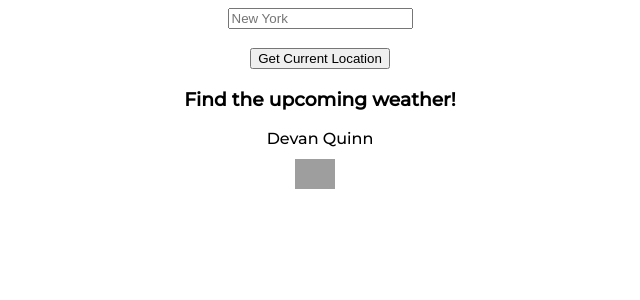
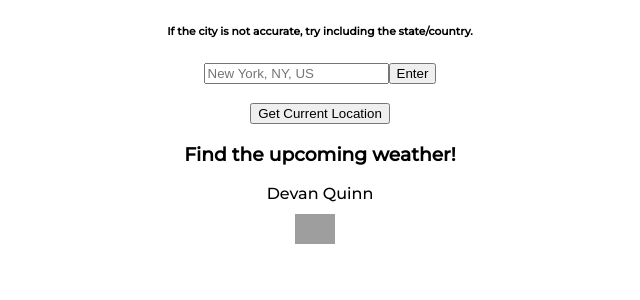
Before and after one commit to DevanQuinn/Devprojects-weather, a React (Create React App) app: page / in a window 1280 px wide. Shown: the top 300 px of the page, without its empty margins (320-960 px from the left). Built offline with nearby package versions, Linux system fonts and the light colour scheme; no server answers; grey boxes are pictures that could not be loaded.

Commit message:
fix geolocation

```diff
--- a/src/App.css
+++ b/src/App.css
@@ -1,8 +1,13 @@
 @import url('https://fonts.googleapis.com/css2?family=Montserrat:wght@500&display=swap');
 
 body {
-	font-family: 'Montserrat', sans-serif;
+	font-family: 'Montserrat', 'Georgia', serif;
 	text-align: center;
+}
+
+a {
+	text-decoration: none;
+	color: black;
 }
 
 #creds {
--- a/src/App.jsx
+++ b/src/App.jsx
@@ -5,8 +5,8 @@ const App = () => {
 	return (
 		<>
 			<Weather />
-			<p>Devan Quinn</p>
 			<a href='https://github.com/DevanQuinn' target='_blank' rel='noreferrer'>
+				<p>Devan Quinn</p>
 				<img
 					id='creds'
 					alt='github-icon'
--- a/src/Components/WeatherDisplay/WeatherDisplay.css
+++ b/src/Components/WeatherDisplay/WeatherDisplay.css
@@ -1,5 +1,3 @@
-@import url('https://fonts.googleapis.com/css2?family=Montserrat:wght@500&display=swap');
-
 .weather-block {
 	background-color: rgba(40, 63, 107, 0.7);
 	color: white;
@@ -36,7 +34,6 @@
 	background-color: rgb(101, 148, 239);
 	padding: 10px 0;
 	color: white;
-	border-radius: 100px;
 	box-shadow: 0 5px 0px black;
 }
 
@@ -55,10 +52,6 @@
 	transform: rotate(135deg);
 }
 
-body {
-	font-family: 'Montserrat', sans-serif;
-}
-
 @media only screen and (max-width: 800px) {
 	#weather-container {
 		flex-flow: row nowrap;
--- a/src/Components/WeatherForm/WeatherForm.jsx
+++ b/src/Components/WeatherForm/WeatherForm.jsx
@@ -2,13 +2,15 @@ import { useState } from 'react';
 
 const WeatherForm = ({ callback }) => {
 	const [location, setLocation] = useState();
+	const [coords, setCoords] = useState(undefined);
 	const api_key = process.env.REACT_APP_API_KEY;
 	const getLocation = () => {
 		var options = {
 			enableHighAccuracy: false,
-			timeout: 1000,
+			timeout: 3000,
 			maximumAge: 0,
 		};
+		if (coords) return showPosition(coords);
 		if (navigator.geolocation)
 			navigator.geolocation.getCurrentPosition(
 				showPosition,
@@ -18,11 +20,14 @@ const WeatherForm = ({ callback }) => {
 	};
 	const handleError = err => console.log(err);
 	const showPosition = async position => {
-		const url = `https://api.weatherbit.io/v2.0/forecast/daily?lat=${position.coords.latitude}&long=${position.coors.longitude}&days=7&units=I&key=${api_key}`;
+		if (!position) return;
+		setCoords(position);
+		const url = `https://api.weatherbit.io/v2.0/forecast/daily?lat=${position.coords.latitude}&lon=${position.coords.longitude}&days=7&units=I&key=${api_key}`;
 		const locationCode = await fetch(url);
 		if (locationCode.status !== 200) return callback(0);
 		const locationCodeJson = await locationCode.json();
-		callback(locationCodeJson);
+		const value = `${locationCodeJson['city_name']}, ${locationCodeJson['state_code']}, ${locationCodeJson['country_code']}`;
+		setLocation(value);
 	};
 	const updateLocation = async e => {
 		e.preventDefault();
@@ -38,7 +43,13 @@ const WeatherForm = ({ callback }) => {
 	return (
 		<>
 			<form onSubmit={updateLocation}>
-				<input placeholder='New York' onChange={handleChange}></input>
+				<h6>If the city is not accurate, try including the state/country.</h6>
+				<input
+					placeholder='New York, NY, US'
+					onChange={handleChange}
+					defaultValue={location}
+				/>
+				<button type='submit'>Enter</button>
 			</form>
 			<br />
 			<button onClick={getLocation}>Get Current Location</button>
```
